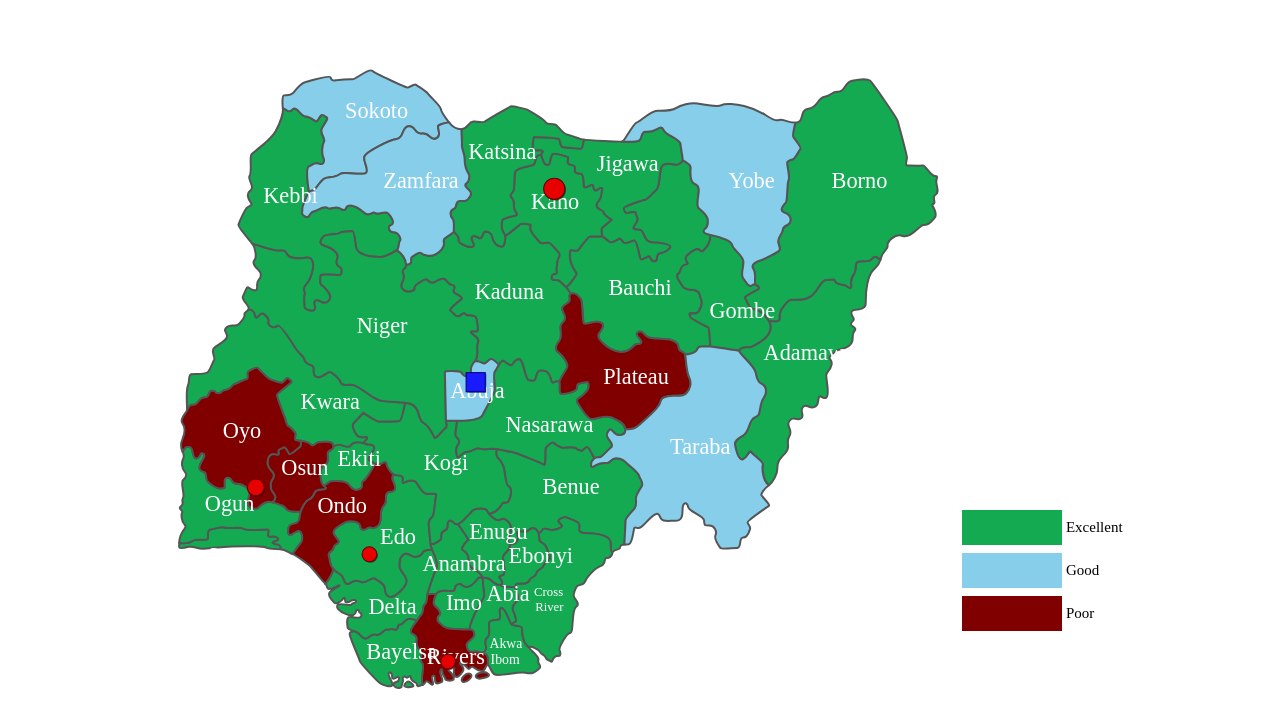
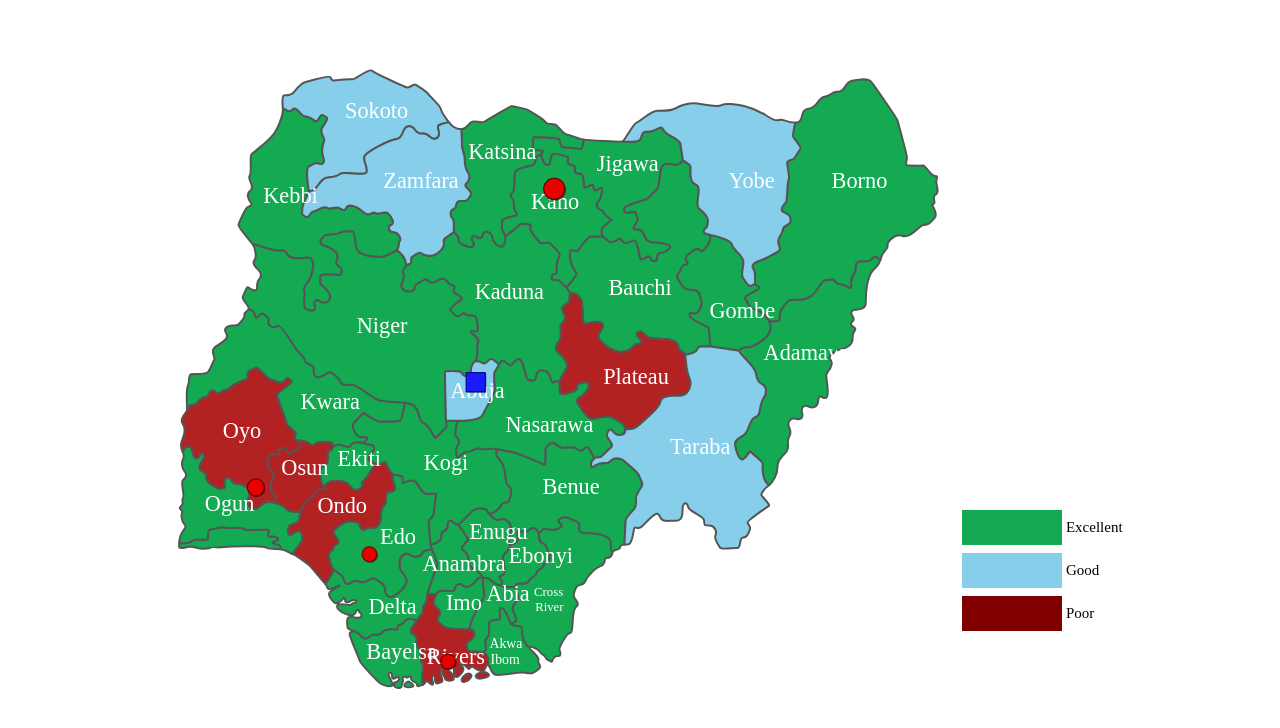
Before and after one commit to saidabdul80/InteractiveNigerStateLgaMap, a plain HTML site: page index.html in a window 1280 px wide. Shown: the part 66-794 px from the top of the page. Drawn offline with Linux system fonts and the light colour scheme.

Commit message:
fix updates

```diff
--- a/index.html
+++ b/index.html
@@ -317,45 +317,45 @@
 				hover: "<div>3</div>",
 				url: "./ondo.html",
 				target: "same_window",
-				upColor: "maroon",
-				overColor: "maroon",
-				downColor: "maroon",
+				upColor: "firebrick",
+				overColor: "firebrick",
+				downColor: "firebrick",
 			},
 			{
 				state:29,
 				hover: "<div>3</div>",
 				url: "osun.html",
 				target: "same_window",
-				upColor: "maroon",
-				overColor: "maroon",
-				downColor: "maroon",
+				upColor: "firebrick",
+				overColor: "firebrick",
+				downColor: "firebrick",
 			},
 			{
 				state:30,
 				hover: "<div>3</div>",
 				url: "oyo.html",
 				target: "same_window",
-				upColor: "maroon",
-				overColor: "maroon",
-				downColor: "maroon",
+				upColor: "firebrick",
+				overColor: "firebrick",
+				downColor: "firebrick",
 			},
 			{
 				state:31,
 				hover: "<div>3</div>",
 				url: "./plateau.html",
 				target: "same_window",
-				upColor: "maroon",
-				overColor: "maroon",
-				downColor: "maroon",
+				upColor: "firebrick",
+				overColor: "firebrick",
+				downColor: "firebrick",
 			},
 			{
 				state:32,
 				hover: "<div>3</div>",
 				url: "river.html",
 				target: "same_window",
-				upColor: "maroon",
-				overColor: "maroon",
-				downColor: "maroon",
+				upColor: "firebrick",
+				overColor: "firebrick",
+				downColor: "firebrick",
 			},
 			{
 				state:33,
```
